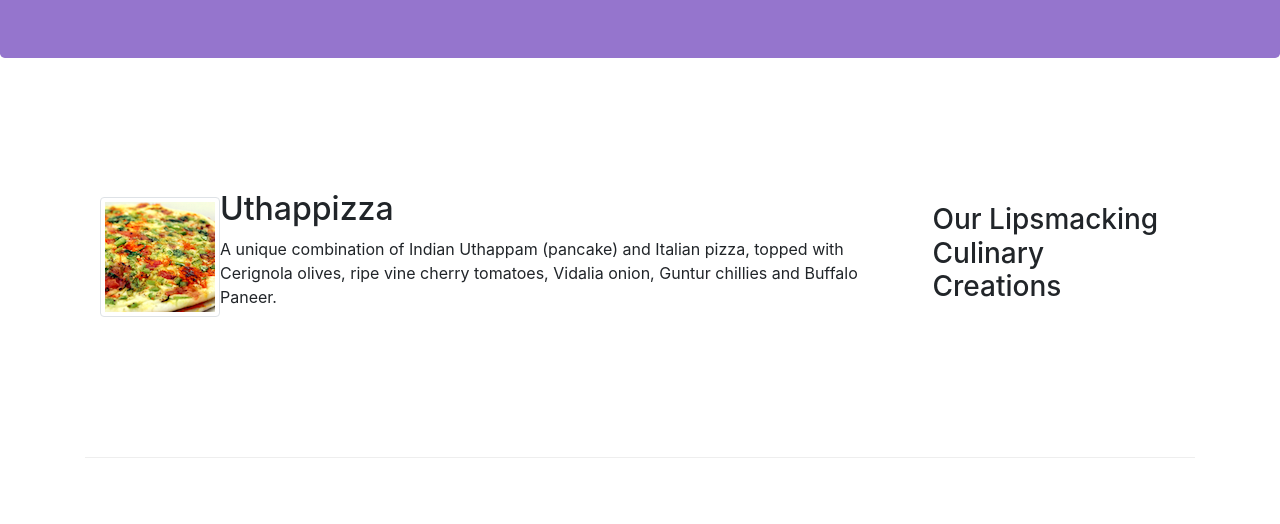
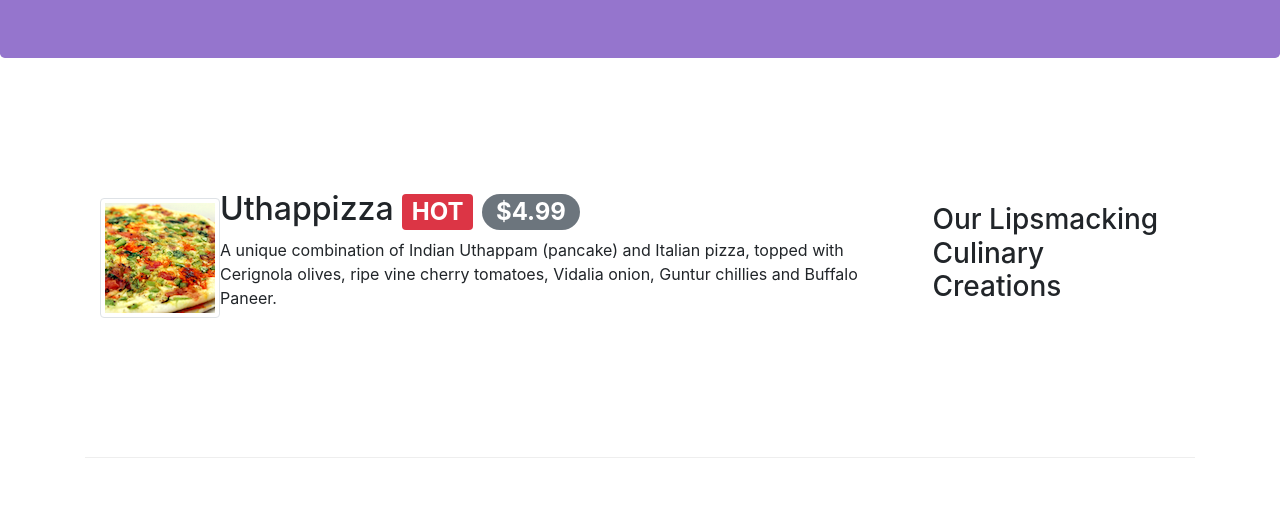
Before and after one commit to alecvinent/1---coursera---Front-End-Web-UI-Frameworks-and-Tools---Bootstrap-4, a website: page index.html in a window 1280 px wide. Shown: the part 276-800 px from the top of the page. Drawn offline with nearby package versions, Linux system fonts and the light colour scheme.

Commit message:
Alerting users

```diff
--- a/index.html
+++ b/index.html
@@ -110,7 +110,7 @@
               class="d-flex img-thumbnail align-self-center"
             />
             <div class="media-body">
-              <h2 class="mt-0">Uthappizza</h2>
+              <h2 class="mt-0">Uthappizza <span class="badge badge-danger">HOT</span> <span class="badge badge-secondary badge-pill">$4.99</span></h2>
               <p class="d-none d-sm-block">
                 A unique combination of Indian Uthappam (pancake) and Italian
                 pizza, topped with Cerignola olives, ripe vine cherry tomatoes,
```
Also changed, not shown: contactus.html (+1 -1 lines).
